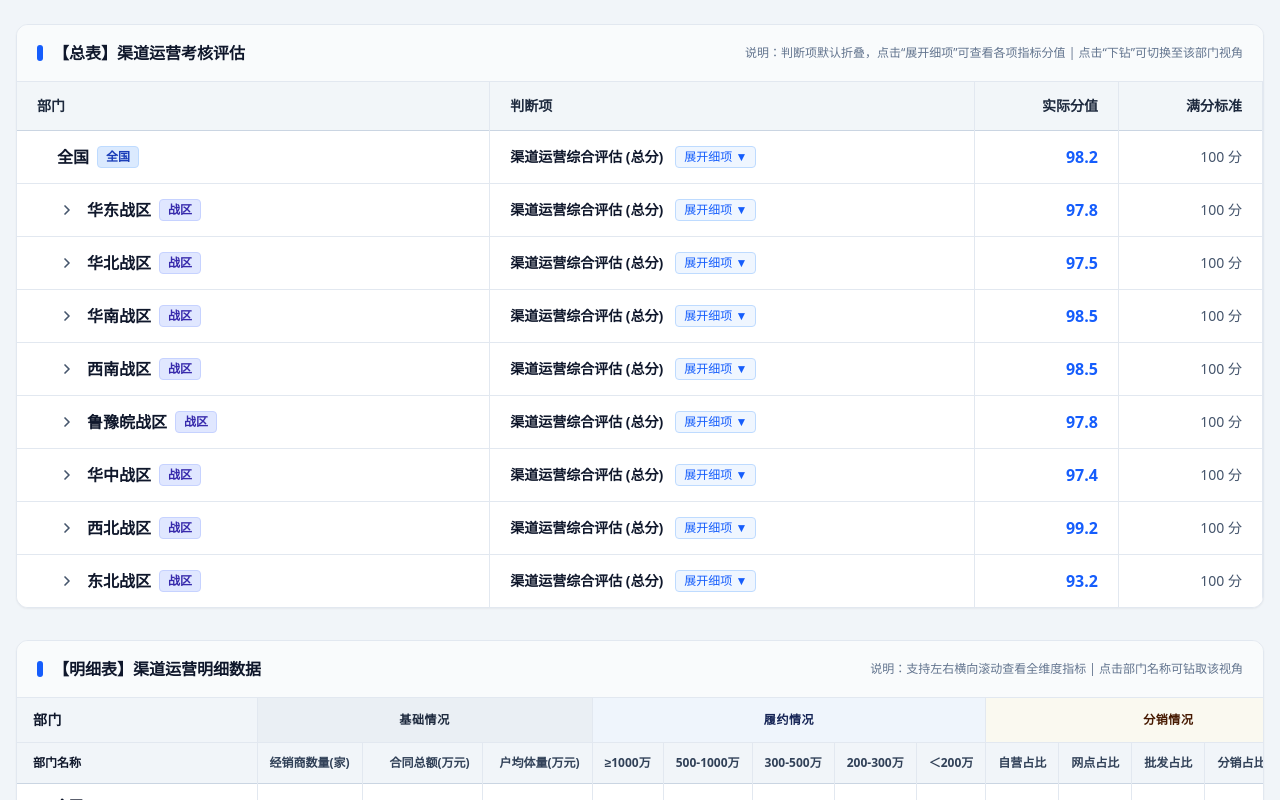
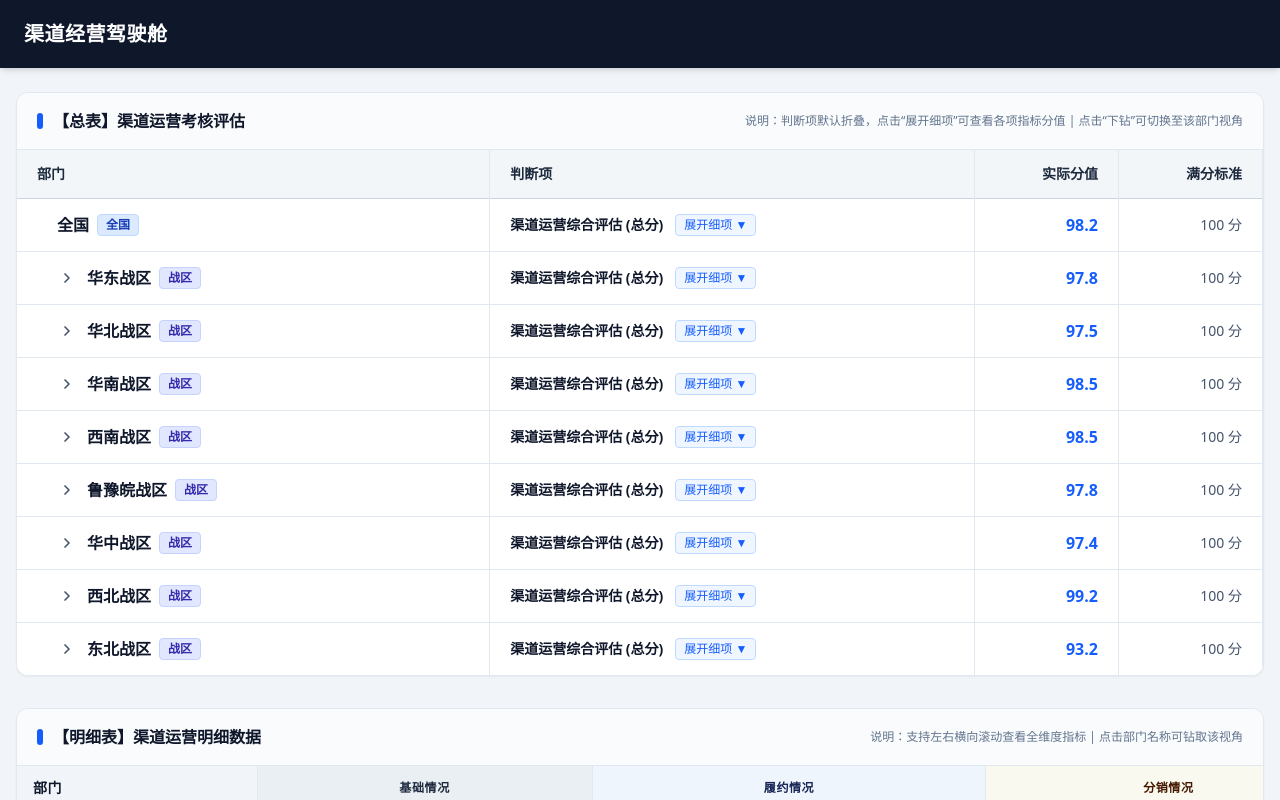
Before and after one commit to craiglige-byte/dealer-dashboard, a React (Vite) app in the folder 渠道运营驾驶舱/: page / in a window 1280 px wide. Shown: the top 800 px of the page. Built offline with nearby package versions, Linux system fonts and the light colour scheme.

Commit message:
添加页面标题：渠道经营驾驶舱

```diff
--- a/渠道运营驾驶舱/src/App.tsx
+++ b/渠道运营驾驶舱/src/App.tsx
@@ -93,6 +93,13 @@ export default function App() {
 
   return (
     <div className="min-h-screen bg-slate-100 text-slate-800 flex flex-col font-sans antialiased">
+      {/* Header */}
+      <header className="bg-slate-900 text-white py-5 px-6 shadow-md">
+        <div className="max-w-[1700px] mx-auto">
+          <h1 className="text-xl font-bold tracking-wide">渠道经营驾驶舱</h1>
+        </div>
+      </header>
+
       {/* Main Container */}
       <main className="flex-1 max-w-[1700px] w-full mx-auto px-4 py-6">
         {/* Table 1: 上面的表 - 总表 */}
```
